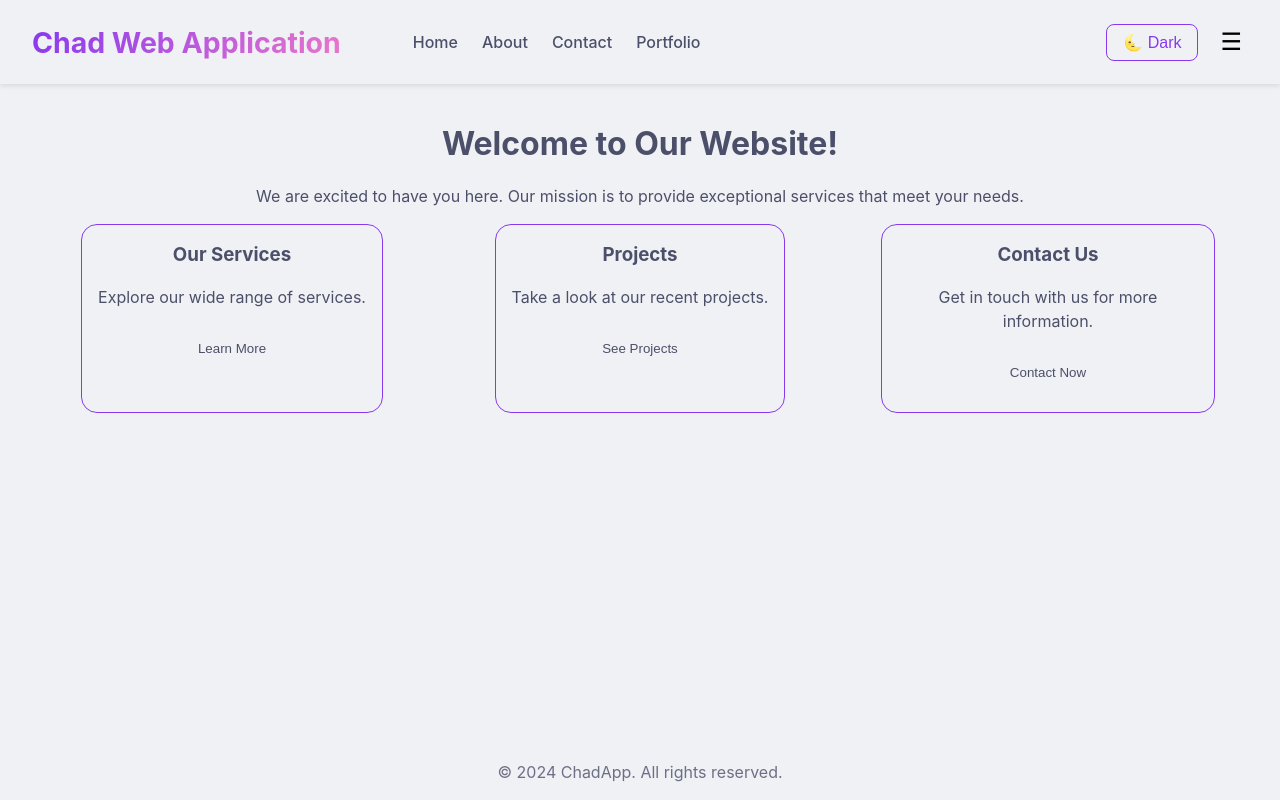
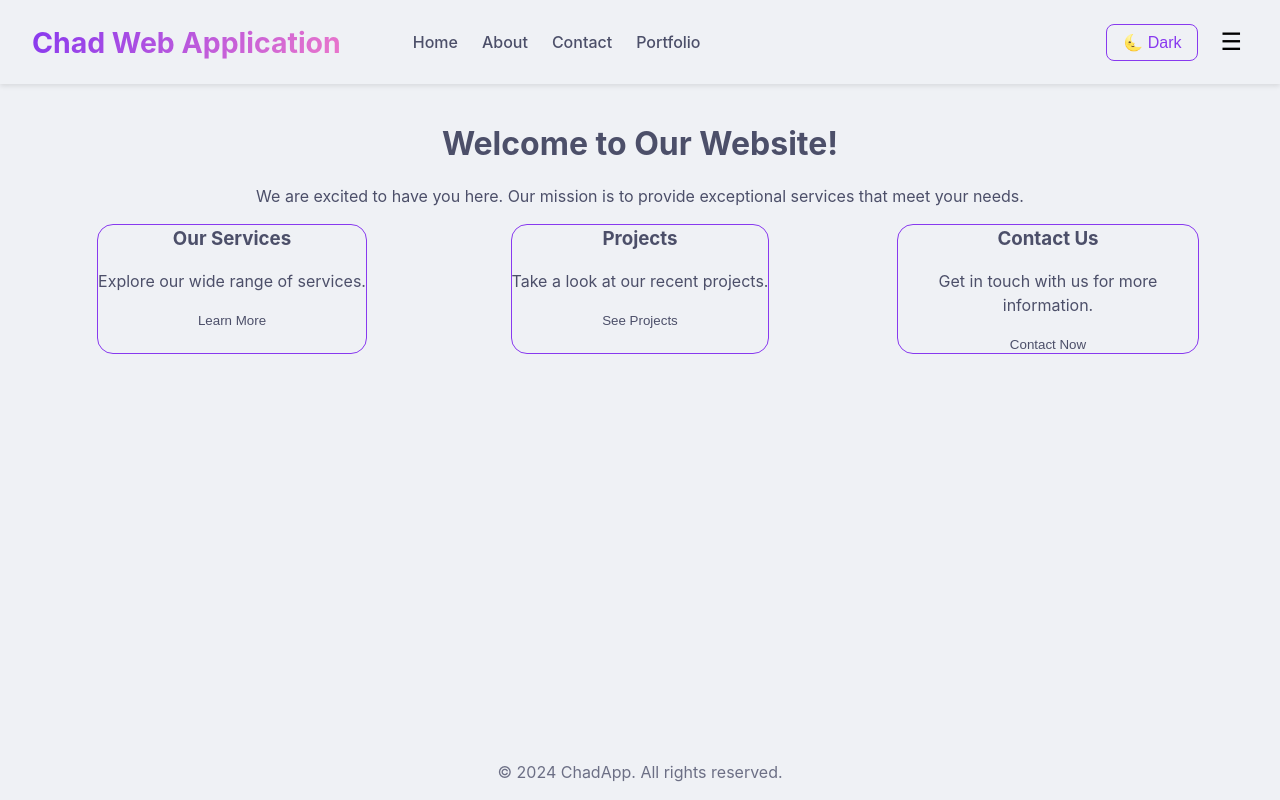
Before and after one commit to R-udren/Chad-App, a Vue app: page / in a window 1280 px wide. Built offline with nearby package versions, Linux system fonts and the light colour scheme.

Commit message:
Added border radius and added accent-color cuz why not?

```diff
--- a/src/styles/global.css
+++ b/src/styles/global.css
@@ -15,13 +15,12 @@
     --margin-md: 0 6%;
     --border1: 1rem;
     --border05: 0.5rem;
+    --border-radius: 0.5rem;
 
     --spacing: 1rem;
     --spacing-sm: 0.5rem;
     --spacing-lg: 2rem;
     --spacing-xl: 3rem;
-
-    --padding: 1rem;
 }
 
 /* Colors */
@@ -51,6 +50,7 @@ body {
     padding: 0;
     font-size: var(--p);
     transition: background-color 0.3s, color 0.3s;
+    accent-color: var(--accent);
 }
 
 h1, h2, h3, h4, h5, h6, p {
```
